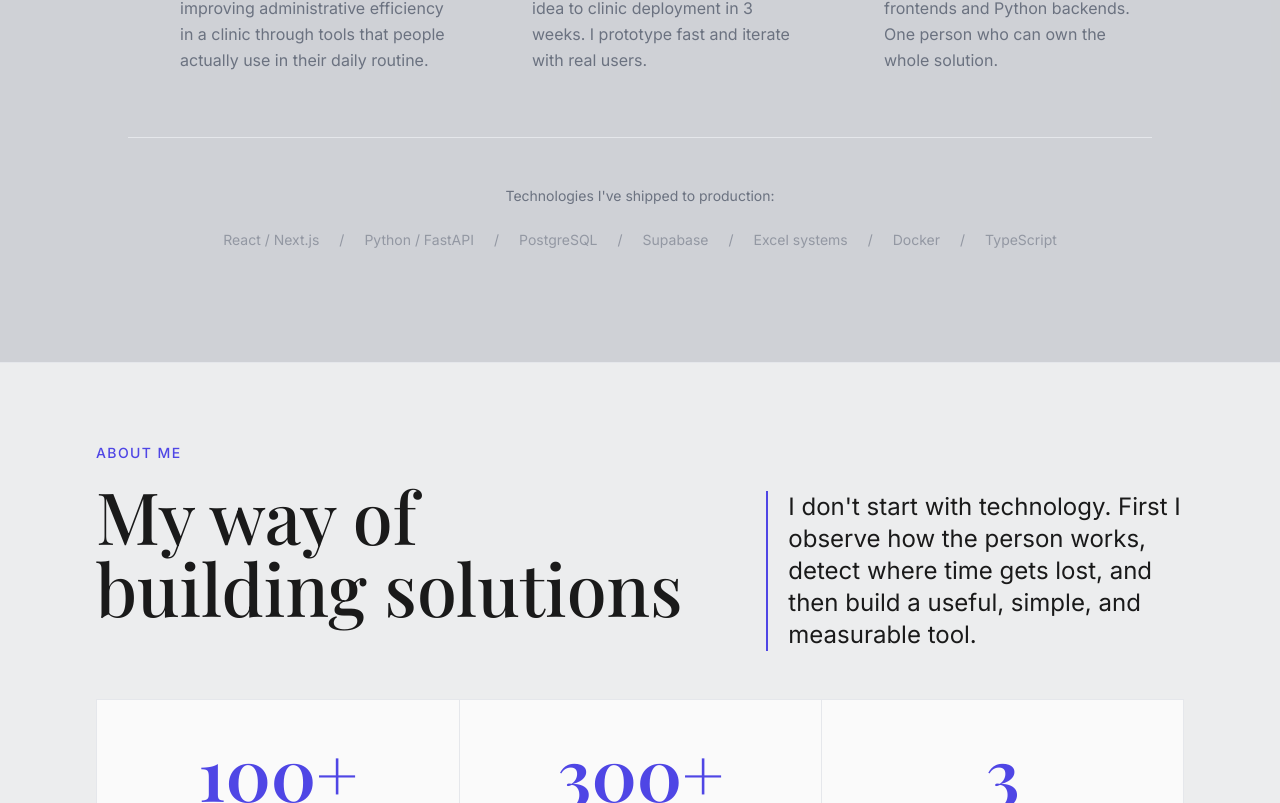
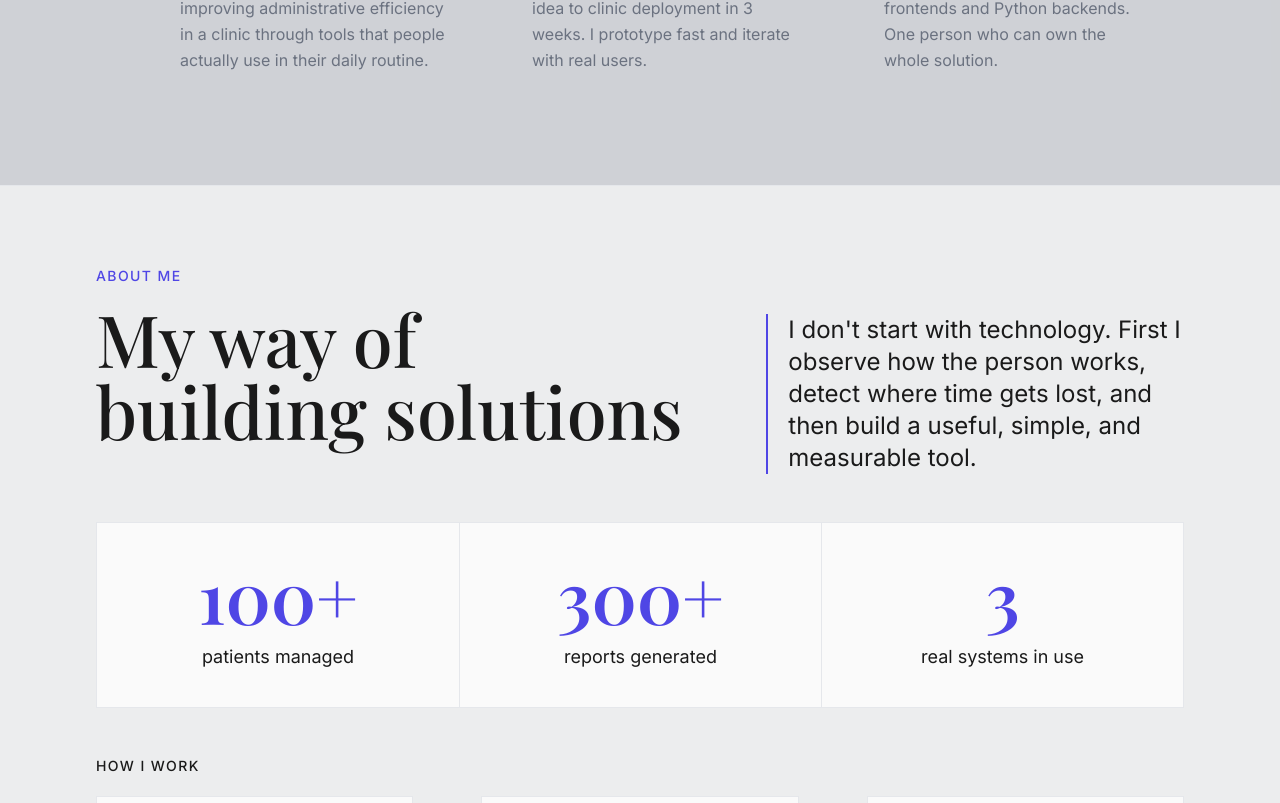
Before and after one commit to tonysoprano33/portfolio-lautaro-ortiz, a Next.js app: page / in a window 1280 px wide. Shown: the part 4717-5520 px from the top of the page. Built offline with nearby package versions, Linux system fonts and the light colour scheme.

Commit message:
Reduce portfolio noise in stack sections

```diff
--- a/src/components/WhyMe.tsx
+++ b/src/components/WhyMe.tsx
@@ -30,16 +30,6 @@ export default function WhyMe() {
     }
   ];
 
-  const shippedStack = [
-    "React / Next.js",
-    "Python / FastAPI",
-    "PostgreSQL",
-    "Supabase",
-    "Excel systems",
-    "Docker",
-    "TypeScript"
-  ];
-
   return (
     <section id="why-me" className="py-20 sm:py-28 px-6 sm:px-12 lg:px-24 bg-muted/30">
       <div className="max-w-5xl mx-auto">
@@ -65,20 +55,6 @@ export default function WhyMe() {
             </div>
           ))}
         </div>
-
-        <div className="mt-16 pt-12 border-t border-border">
-          <p className="text-muted-foreground text-sm mb-6 text-center">
-            {t.whyMe?.trust || "Technologies I've shipped to production:"}
-          </p>
-          <div className="flex flex-wrap justify-center gap-x-5 gap-y-4 text-muted-foreground/60 text-sm">
-            {shippedStack.map((item, index) => (
-              <div key={item} className="flex items-center gap-5">
-                <span>{item}</span>
-                {index < shippedStack.length - 1 ? <span>/</span> : null}
-              </div>
-            ))}
-          </div>
-        </div>
       </div>
     </section>
   );
--- a/src/lib/i18n.ts
+++ b/src/lib/i18n.ts
@@ -100,8 +100,8 @@ export const translations = {
           description: "I look for less time, fewer errors, and more order.",
         },
       ],
-      stackTitle: "Stack / tools",
-      stack: ["Python", "Pandas", "SQL", "Excel", "Next.js", "TypeScript", "Supabase", "Automation", "Applied AI"],
+      stackTitle: "Main tools",
+      stack: ["Python", "SQL", "Excel", "Next.js", "TypeScript", "Automation"],
       metrics: [
         { value: "100+", label: "patients managed" },
         { value: "300+", label: "reports generated" },
```
